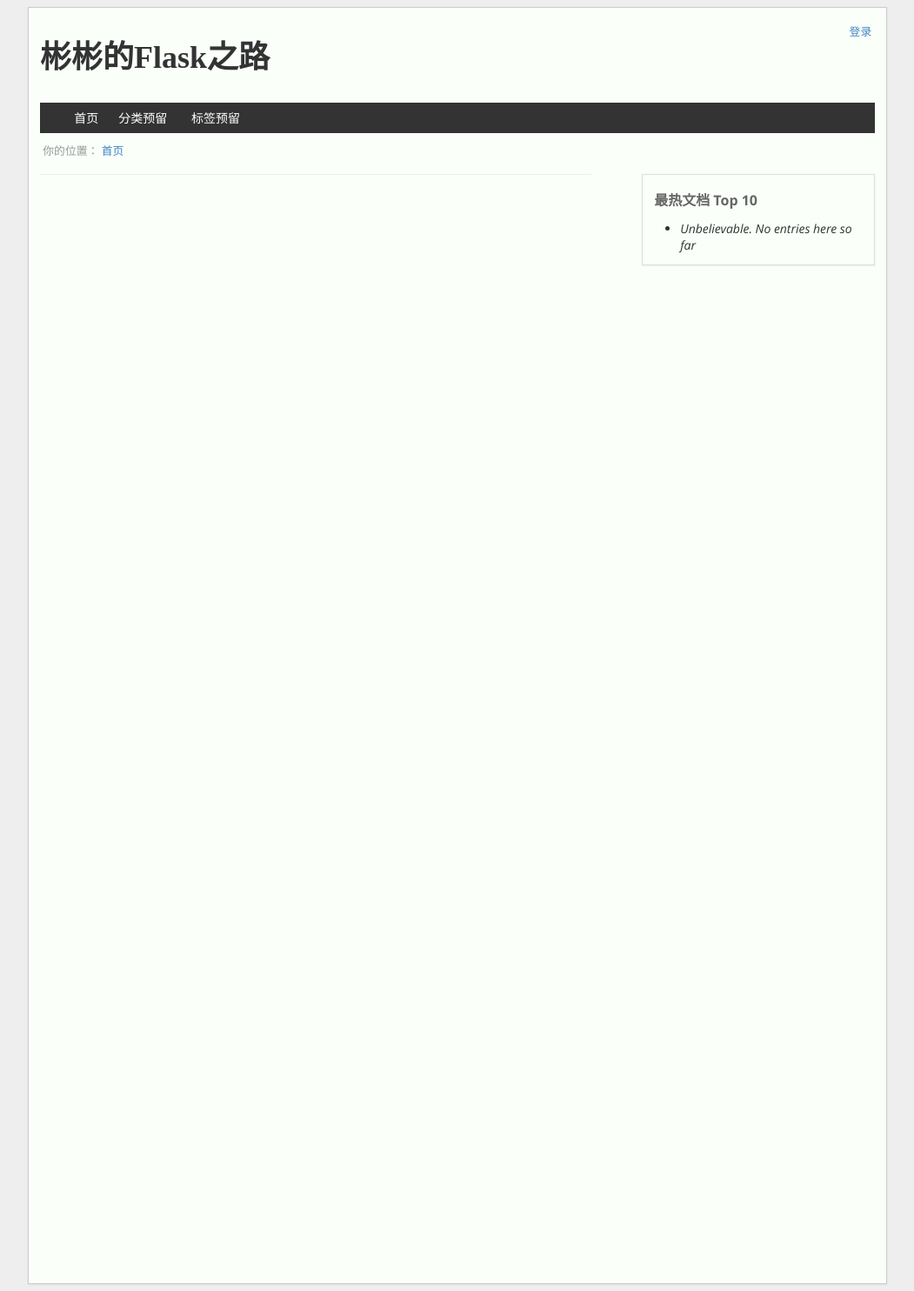
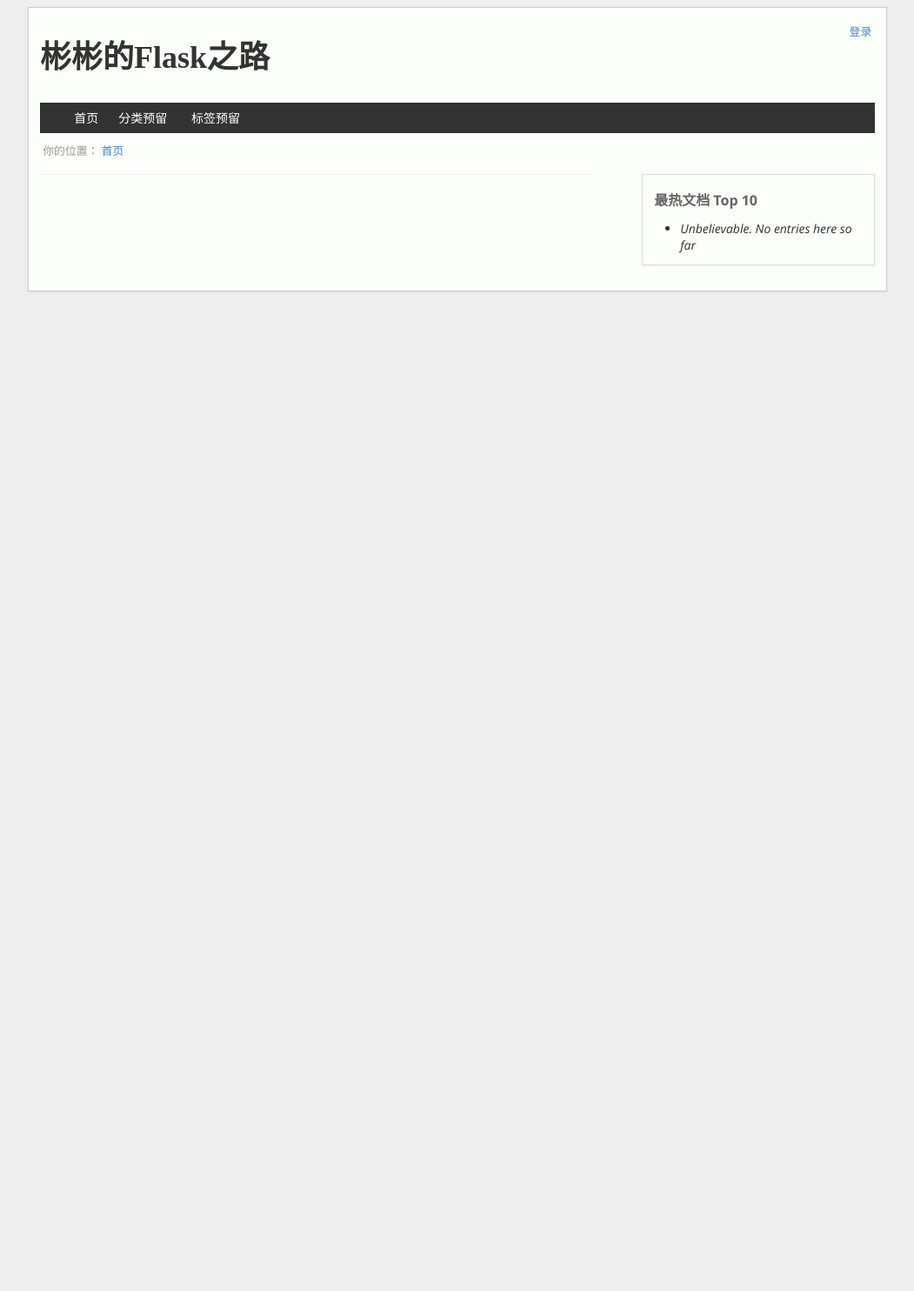
Before and after one commit to huangbinhustei/PythonLearning, a Flask app: page / in a window 1280 px wide. Shown: the whole page at 87% size, without its empty margins (114-1165 px from the left). After the commit the page ends 335 px from the top, so only its background shows below. Run offline with Flask 2, Linux system fonts and the light colour scheme; data that the repository does not hold is empty; some web fonts are replaced.

Commit message:
终于搞定高度的事情

```diff
--- a/Flask/Flaskr/static/github.css
+++ b/Flask/Flaskr/static/github.css
@@ -382,7 +382,6 @@
 .page {
     margin: 0.5em auto;
     width: 60em;
-    height: 90em;
     border: 1px solid #ccc;
     padding: 0.8em;
     background: #FAFFFA;
--- a/Flask/Flaskr/templates/layout.html
+++ b/Flask/Flaskr/templates/layout.html
@@ -36,6 +36,8 @@
 
         {% block body %}{% endblock %}
 
+        <div style="clear: both;"></div>
+
     </div>
 
 </body>
```
